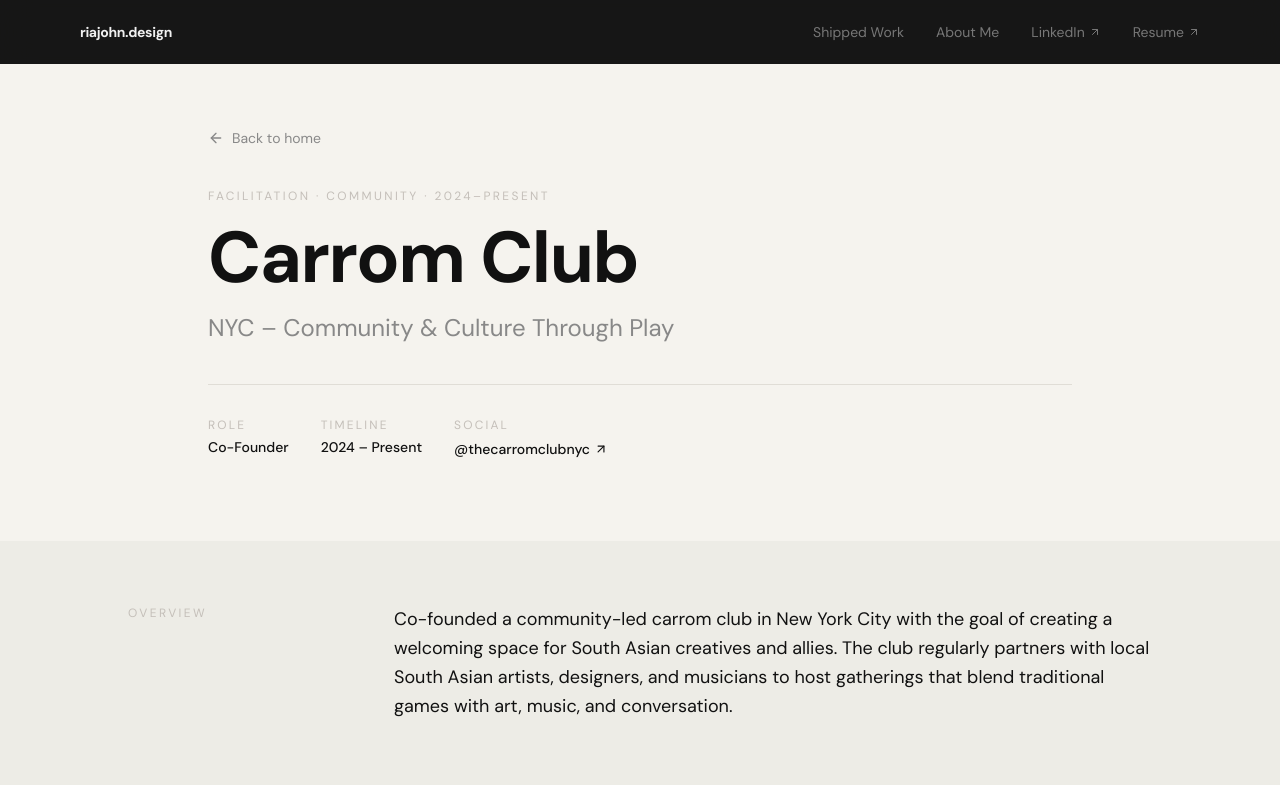
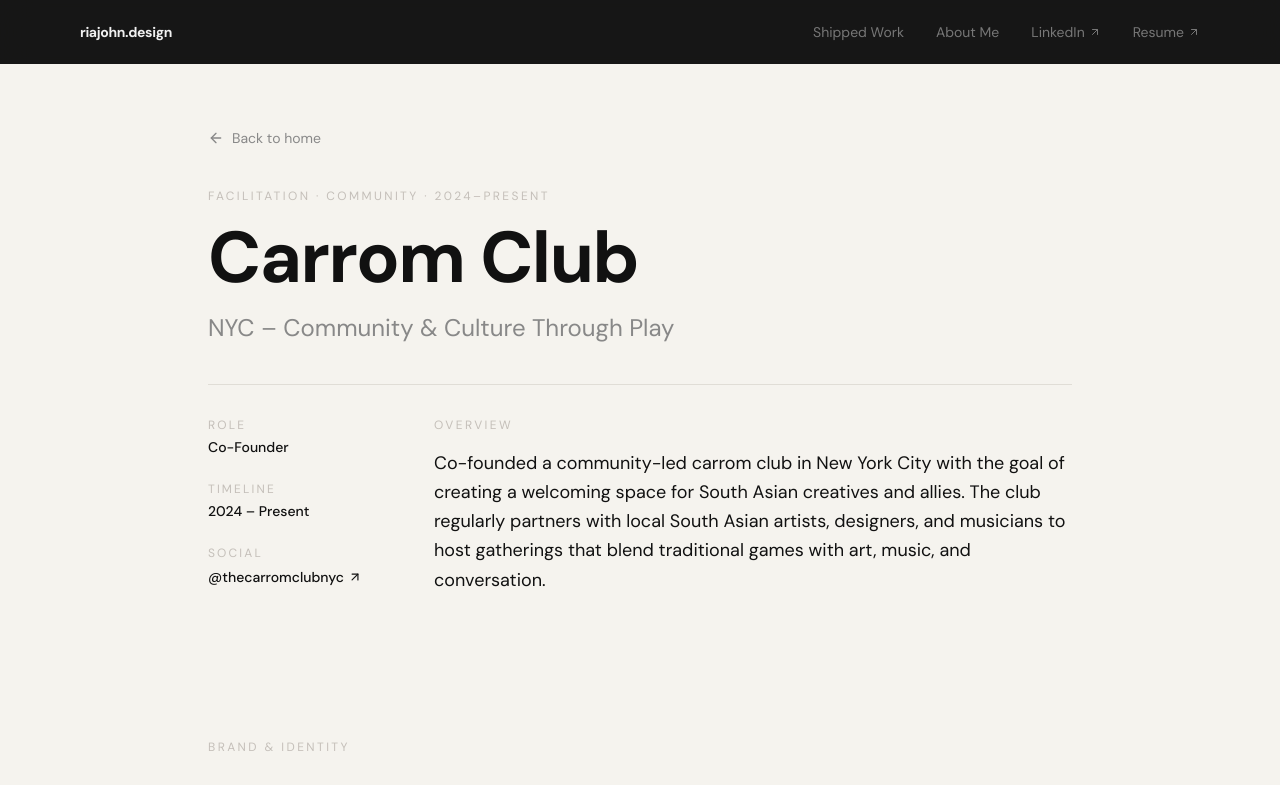
Before and after one commit to riajohndesign/Portfolio-Ria-, a React (Vite) app: page /more/carrom-club in a window 1280 px wide. Shown: the top 785 px of the page. Built offline with nearby package versions, Linux system fonts and the light colour scheme.

Commit message:
Align overview with role/meta in same grid row

```diff
--- a/src/app/components/CarromClubPage.tsx
+++ b/src/app/components/CarromClubPage.tsx
@@ -74,7 +74,10 @@ export function CarromClubPage() {
             NYC – Community & Culture Through Play
           </p>
 
-          <div className="flex flex-wrap gap-8 pt-8" style={{ borderTop: "1px solid var(--divider)" }}>
+          {/* Meta + Overview in same grid so they align */}
+          <div className="grid grid-cols-1 lg:grid-cols-12 gap-10 pt-8" style={{ borderTop: "1px solid var(--divider)" }}>
+            {/* Left: meta */}
+            <div className="lg:col-span-3 flex flex-col gap-6">
               {[
                 { label: "Role", value: "Co-Founder" },
                 { label: "Timeline", value: "2024 – Present" },
@@ -98,25 +101,15 @@ export function CarromClubPage() {
                 </div>
               ))}
             </div>
-        </motion.div>
-      </section>
-
-      {/* ── Overview ── */}
-      <section className="px-6 md:px-12 lg:px-20 py-16" style={{ background: "var(--bg-2)" }}>
-        <div className="max-w-5xl mx-auto">
-          <Reveal>
-            <div className="grid grid-cols-1 lg:grid-cols-12 gap-10">
-              <div className="lg:col-span-3">
-                <p className="text-xs tracking-[0.2em] uppercase" style={{ color: "var(--fg-3)" }}>Overview</p>
-              </div>
+            {/* Right: overview */}
             <div className="lg:col-span-9">
+              <p className="text-xs tracking-[0.2em] uppercase mb-4" style={{ color: "var(--fg-3)" }}>Overview</p>
               <p className="text-base md:text-lg leading-relaxed" style={{ color: "var(--fg)" }}>
                 Co-founded a community-led carrom club in New York City with the goal of creating a welcoming space for South Asian creatives and allies. The club regularly partners with local South Asian artists, designers, and musicians to host gatherings that blend traditional games with art, music, and conversation.
               </p>
             </div>
           </div>
-          </Reveal>
-        </div>
+        </motion.div>
       </section>
 
       {/* ── Brand ── */}
```
Lines whose indentation alone changed are shown as unchanged.
